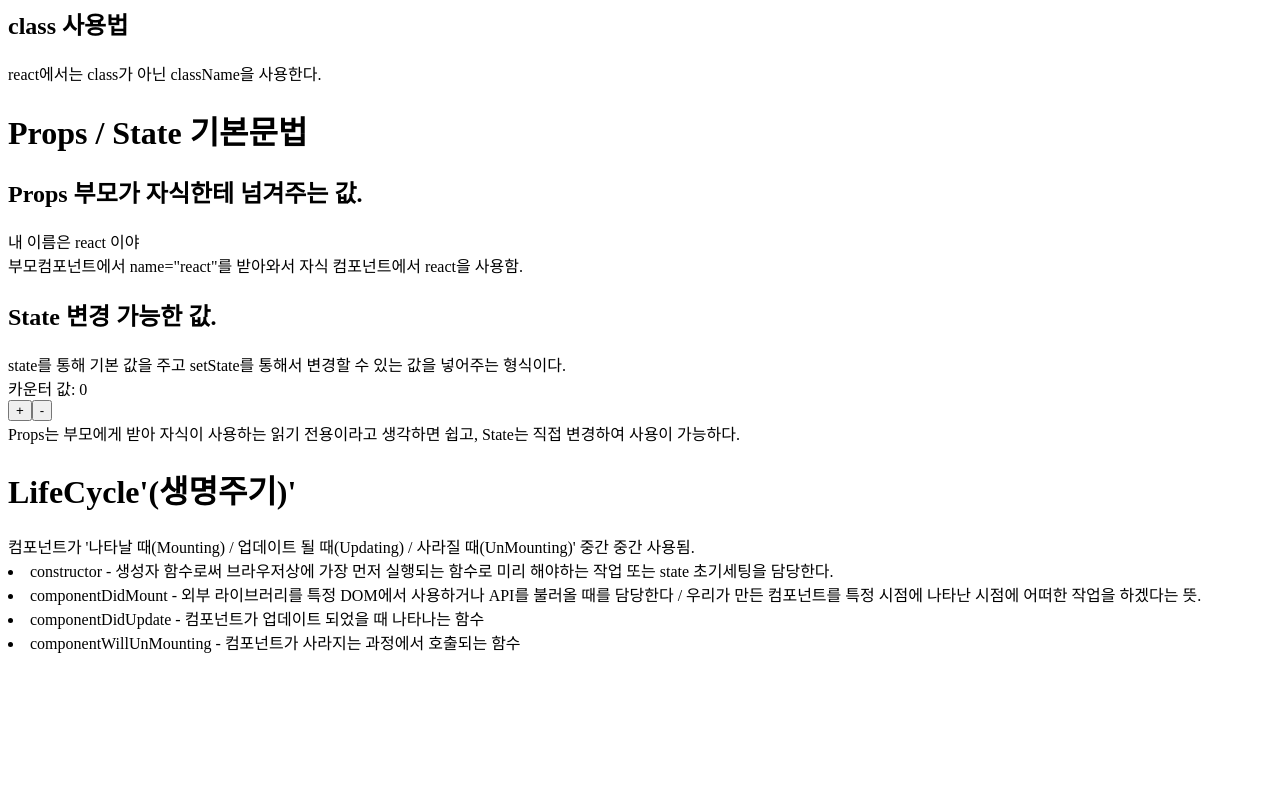
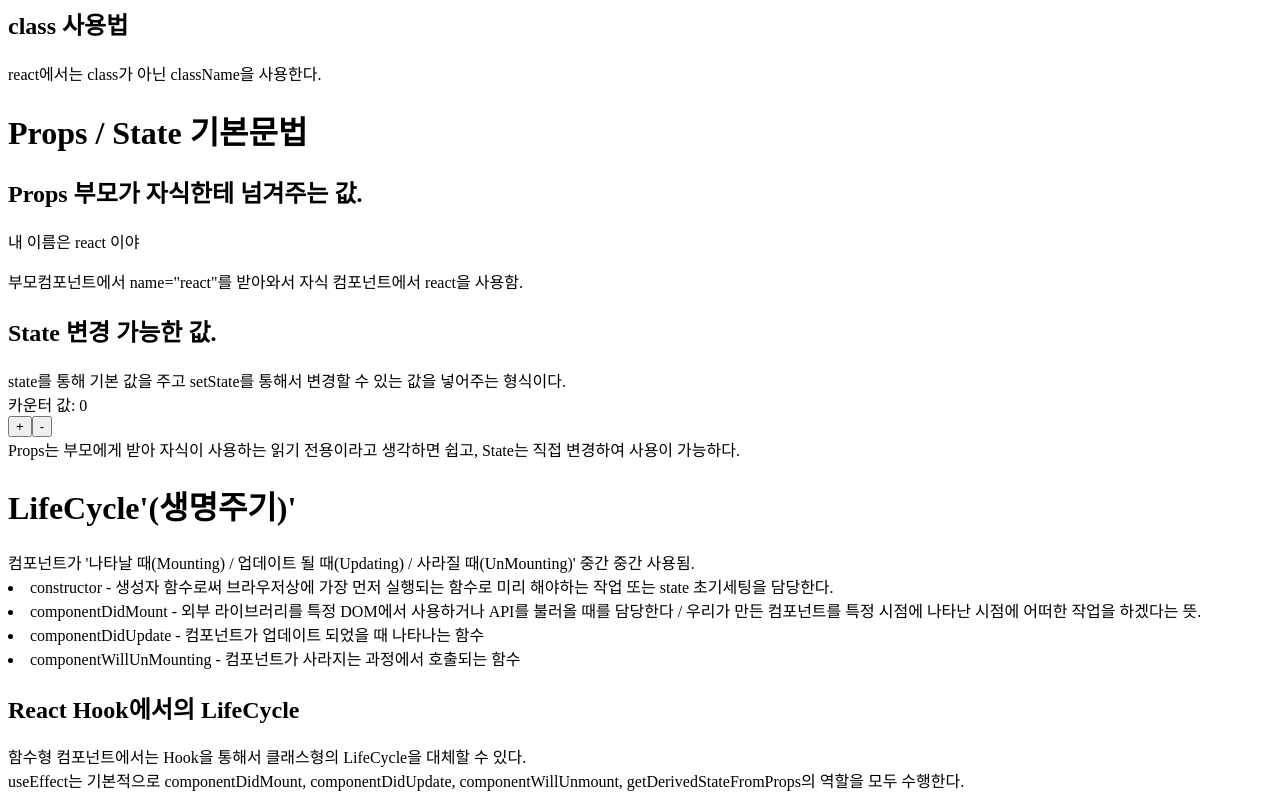
Before and after one commit to Yoon-CH/React-Study, a React (Create React App) app: page / in a window 1280 px wide. Shown: the part 476-1276 px from the top of the page. Before the commit the page ends 1138 px from the top, so only its background shows below. Built offline with nearby package versions, Linux system fonts and the light colour scheme.

Commit message:
✨ LifeCycle Hook  정리

```diff
--- a/src/Pages/React/LifeCycle.jsx
+++ b/src/Pages/React/LifeCycle.jsx
@@ -1,4 +1,4 @@
-import React from 'react';
+import React, { useEffect } from 'react';
 import styled from 'styled-components';
 
 function LifeCycle() {
@@ -10,20 +10,33 @@
         때(UnMounting)' 중간 중간 사용됨.
       </div>
       <li>
-        {' '}
         constructor - 생성자 함수로써 브라우저상에 가장 먼저 실행되는 함수로
         미리 해야하는 작업 또는 state 초기세팅을 담당한다.
       </li>
       <li>
         componentDidMount - 외부 라이브러리를 특정 DOM에서 사용하거나 API를
         불러올 때를 담당한다 / 우리가 만든 컴포넌트를 특정 시점에 나타난 시점에
-        어떠한 작업을 하겠다는 뜻.{' '}
+        어떠한 작업을 하겠다는 뜻.
       </li>
       <li>componentDidUpdate - 컴포넌트가 업데이트 되었을 때 나타나는 함수</li>
       <li>
-        {' '}
         componentWillUnMounting - 컴포넌트가 사라지는 과정에서 호출되는 함수
       </li>
+      <h2>React Hook에서의 LifeCycle</h2>
+      <div>
+        함수형 컴포넌트에서는 Hook을 통해서 클래스형의 LifeCycle을 대체할 수
+        있다.
+      </div>
+      <div>
+        useEffect는 기본적으로 componentDidMount, componentDidUpdate,
+        componentWillUnmount, getDerivedStateFromProps의 역할을 모두 수행한다.
+      </div>
+      {useEffect(() => {
+        console.log('Hook의 기본형태');
+      })}
+      {useEffect(() => {
+        console.log('componentDidMount');
+      }, ['의존성배열'])}
     </>
   );
 }
--- a/src/Pages/React/PropsState.jsx
+++ b/src/Pages/React/PropsState.jsx
@@ -16,7 +16,7 @@
     <>
       <Main>Props / State 기본문법</Main>
       <h2>Props 부모가 자식한테 넘겨주는 값.</h2>
-      <div>내 이름은 {name} 이야</div>
+      <p>내 이름은 {name} 이야</p>
       <div>
         부모컴포넌트에서 name="react"를 받아와서 자식 컴포넌트에서 {name}을
         사용함.
```
